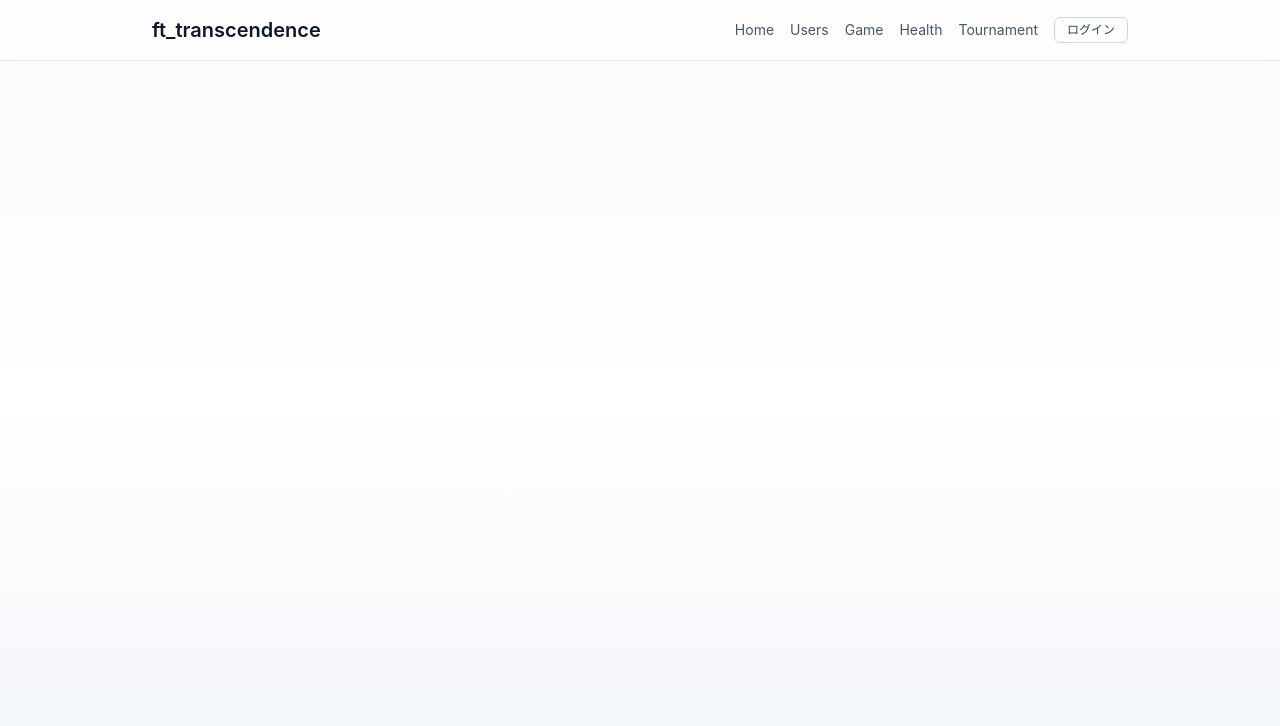
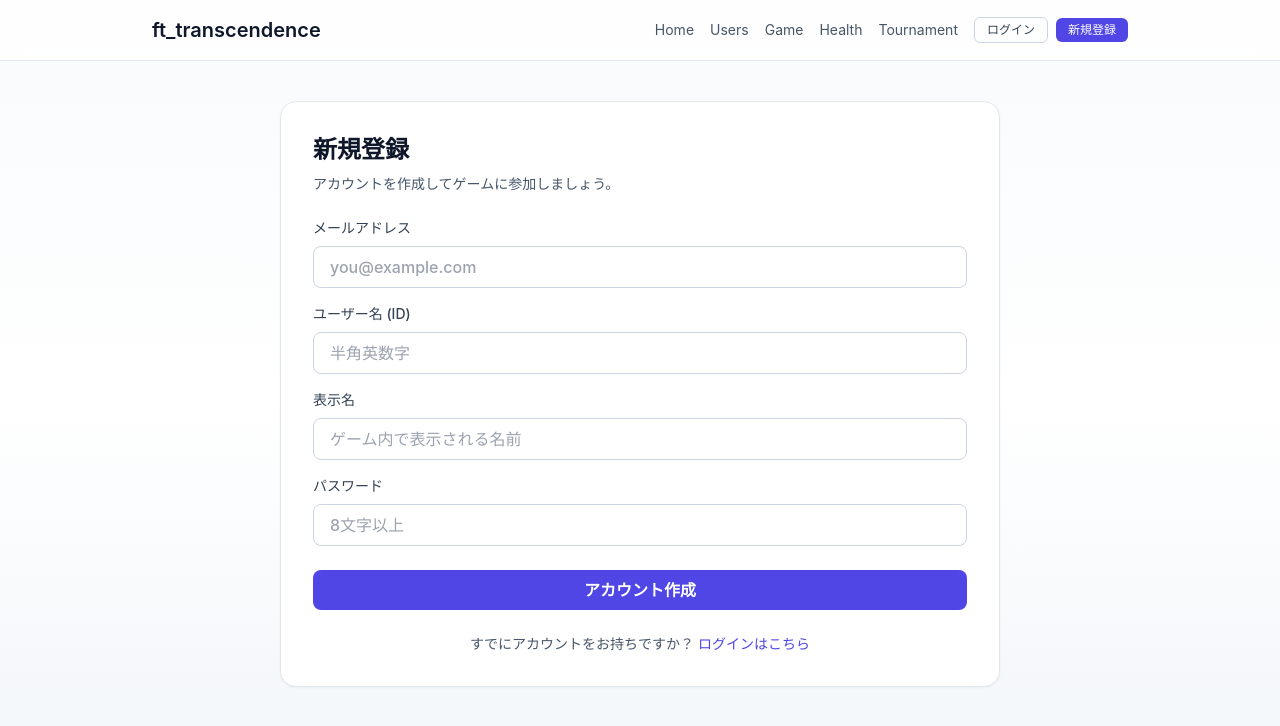
Before and after one commit to punchlemon/ft_transcendence, a React (Vite) app in the folder frontend/: page /register in a window 1280 px wide. Shown: the top 726 px of the page. Built offline with nearby package versions, Linux system fonts and the light colour scheme; no server answers.

Commit message:
feat(frontend): update app routing, profile page and add register page

```diff
--- a/frontend/src/App.tsx
+++ b/frontend/src/App.tsx
@@ -4,6 +4,7 @@ import HomePage from './pages/Home'
 import HealthCheckPage from './pages/HealthCheck'
 import TournamentPage from './pages/Tournament'
 import LoginPage from './pages/Login'
+import RegisterPage from './pages/Register'
 import MfaChallengePage from './pages/MfaChallenge'
 import OAuthCallbackPage from './pages/OAuthCallback'
 import ProfilePage from './pages/Profile'
@@ -12,6 +13,7 @@ import UsersPage from './pages/Users'
 import GameLobbyPage from './pages/GameLobby'
 import GameRoomPage from './pages/GameRoom'
 import ChatDrawer from './components/chat/ChatDrawer'
+import NotificationBell from './components/ui/NotificationBell'
 import useAuthStore from './stores/authStore'
 
 const App = () => {
@@ -38,6 +40,7 @@ const App = () => {
               <Link to="/tournament">Tournament</Link>
               {user ? (
                 <div className="flex items-center gap-3" data-testid="navbar-auth-state">
+                  <NotificationBell />
                   <Link to={`/profile/${user.id}`} className="hover:underline">
                     {user.displayName}
                   </Link>
@@ -53,12 +56,20 @@ const App = () => {
                   </button>
                 </div>
               ) : (
+                <div className="flex items-center gap-2">
                   <Link
                     to="/login"
                     className="rounded-md border border-slate-300 px-3 py-1 text-xs font-medium text-slate-700 hover:bg-slate-50"
                   >
                     ログイン
                   </Link>
+                  <Link
+                    to="/register"
+                    className="rounded-md bg-indigo-600 px-3 py-1 text-xs font-medium text-white hover:bg-indigo-500"
+                  >
+                    新規登録
+                  </Link>
+                </div>
               )}
             </nav>
           </div>
@@ -70,6 +81,7 @@ const App = () => {
             <Route path="/health" element={<HealthCheckPage />} />
             <Route path="/tournament" element={<TournamentPage />} />
             <Route path="/login" element={<LoginPage />} />
+            <Route path="/register" element={<RegisterPage />} />
             <Route path="/auth/2fa" element={<MfaChallengePage />} />
             <Route path="/oauth/callback" element={<OAuthCallbackPage />} />
             <Route path="/profile/:id" element={<ProfilePage />} />
--- a/frontend/src/pages/Profile.tsx
+++ b/frontend/src/pages/Profile.tsx
@@ -1,5 +1,5 @@
 import { useEffect, useState } from 'react'
-import { useParams } from 'react-router-dom'
+import { useParams, useNavigate } from 'react-router-dom'
 import useAuthStore from '../stores/authStore'
 import {
   fetchUserProfile,
@@ -9,7 +9,8 @@ import {
   removeFriend,
   acceptFriendRequest,
   blockUser,
-  unblockUser
+  unblockUser,
+  inviteToGame
 } from '../lib/api'
 import { EditProfileModal } from '../components/profile/EditProfileModal'
 
@@ -54,6 +55,7 @@ interface Friend {
 
 const ProfilePage = () => {
   const { id } = useParams<{ id: string }>()
+  const navigate = useNavigate()
   const currentUser = useAuthStore((state) => state.user)
   const isOwnProfile = currentUser?.id === (id ? Number(id) : undefined)
 
@@ -158,6 +160,20 @@ const ProfilePage = () => {
     }
   }
 
+  const handleInvite = async () => {
+    if (!profile) return
+    setIsActionLoading(true)
+    try {
+      const { sessionId } = await inviteToGame(Number(profile.id))
+      navigate(`/game/${sessionId}`)
+    } catch (err) {
+      console.error(err)
+      setError('Failed to invite user')
+    } finally {
+      setIsActionLoading(false)
+    }
+  }
+
   if (isLoading) {
     return (
       <div className="flex min-h-[50vh] items-center justify-center">
@@ -216,6 +232,13 @@ const ProfilePage = () => {
               <>
                 {!profile.isBlockedByViewer && !profile.isBlockingViewer && (
                   <>
+                    <button
+                      onClick={handleInvite}
+                      disabled={isActionLoading}
+                      className="rounded-md bg-indigo-600 px-4 py-2 text-sm font-medium text-white hover:bg-indigo-500 disabled:opacity-50"
+                    >
+                      Invite to Game
+                    </button>
                     {profile.friendshipStatus === 'NONE' && (
                       <button
                         onClick={() => handleFriendAction('add')}
--- /dev/null
+++ b/frontend/src/pages/Register.tsx
@@ -0,0 +1,160 @@
+import { FormEvent, useState } from 'react'
+import { isAxiosError } from 'axios'
+import { Link, useNavigate } from 'react-router-dom'
+import { register } from '../lib/api'
+import useAuthStore from '../stores/authStore'
+
+const RegisterPage = () => {
+  const [email, setEmail] = useState('')
+  const [username, setUsername] = useState('')
+  const [displayName, setDisplayName] = useState('')
+  const [password, setPassword] = useState('')
+  const [errorMessage, setErrorMessage] = useState<string | null>(null)
+  const [isSubmitting, setIsSubmitting] = useState(false)
+  const setSession = useAuthStore((state) => state.setSession)
+  const navigate = useNavigate()
+
+  const validateInput = (): boolean => {
+    const normalizedEmail = email.trim().toLowerCase()
+    if (!normalizedEmail) {
+      setErrorMessage('メールアドレスを入力してください。')
+      return false
+    }
+    const emailPattern = /^[^\s@]+@[^\s@]+\.[^\s@]+$/
+    if (!emailPattern.test(normalizedEmail)) {
+      setErrorMessage('有効なメールアドレスを入力してください。')
+      return false
+    }
+    if (!username || username.length < 3) {
+      setErrorMessage('ユーザー名は3文字以上で入力してください。')
+      return false
+    }
+    if (!displayName || displayName.length < 3) {
+      setErrorMessage('表示名は3文字以上で入力してください。')
+      return false
+    }
+    if (!password || password.length < 8) {
+      setErrorMessage('パスワードは8文字以上で入力してください。')
+      return false
+    }
+    return true
+  }
+
+  const handleSubmit = async (event: FormEvent<HTMLFormElement>) => {
+    event.preventDefault()
+    setErrorMessage(null)
+
+    if (!validateInput()) {
+      return
+    }
+
+    setIsSubmitting(true)
+    try {
+      const response = await register({
+        email: email.trim().toLowerCase(),
+        username: username.trim(),
+        displayName: displayName.trim(),
+        password
+      })
+      setSession({ user: response.user, tokens: response.tokens })
+      navigate('/')
+    } catch (error) {
+      if (isAxiosError(error) && error.response?.data && 'error' in error.response.data) {
+        const message = (error.response.data as { error?: { message?: string } }).error?.message
+        setErrorMessage(message ?? '登録に失敗しました。')
+      } else {
+        setErrorMessage('登録に失敗しました。時間をおいて再試行してください。')
+      }
+    } finally {
+      setIsSubmitting(false)
+    }
+  }
+
+  return (
+    <div className="mx-auto flex max-w-3xl flex-col gap-8 px-6 py-10">
+      <section className="rounded-2xl border border-slate-200 bg-white p-8 shadow-sm">
+        <h1 className="text-2xl font-bold text-slate-900">新規登録</h1>
+        <p className="mt-2 text-sm text-slate-600">
+          アカウントを作成してゲームに参加しましょう。
+        </p>
+
+        {errorMessage ? (
+          <div role="alert" className="mt-6 rounded-lg border border-red-200 bg-red-50 px-4 py-3 text-sm text-red-800">
+            {errorMessage}
+          </div>
+        ) : null}
+
+        <form className="mt-6 flex flex-col gap-4" onSubmit={handleSubmit} noValidate>
+          <label className="flex flex-col gap-2 text-sm font-medium text-slate-700">
+            メールアドレス
+            <input
+              type="email"
+              className="rounded-lg border border-slate-300 px-4 py-2 text-base text-slate-900 focus:border-indigo-500 focus:outline-none"
+              value={email}
+              onChange={(event) => setEmail(event.target.value)}
+              placeholder="you@example.com"
+              disabled={isSubmitting}
+              required
+            />
+          </label>
+
+          <label className="flex flex-col gap-2 text-sm font-medium text-slate-700">
+            ユーザー名 (ID)
+            <input
+              type="text"
+              className="rounded-lg border border-slate-300 px-4 py-2 text-base text-slate-900 focus:border-indigo-500 focus:outline-none"
+              value={username}
+              onChange={(event) => setUsername(event.target.value)}
+              placeholder="半角英数字"
+              disabled={isSubmitting}
+              required
+            />
+          </label>
+
+          <label className="flex flex-col gap-2 text-sm font-medium text-slate-700">
+            表示名
+            <input
+              type="text"
+              className="rounded-lg border border-slate-300 px-4 py-2 text-base text-slate-900 focus:border-indigo-500 focus:outline-none"
+              value={displayName}
+              onChange={(event) => setDisplayName(event.target.value)}
+              placeholder="ゲーム内で表示される名前"
+              disabled={isSubmitting}
+              required
+            />
+          </label>
+
+          <label className="flex flex-col gap-2 text-sm font-medium text-slate-700">
+            パスワード
+            <input
+              type="password"
+              className="rounded-lg border border-slate-300 px-4 py-2 text-base text-slate-900 focus:border-indigo-500 focus:outline-none"
+              value={password}
+              onChange={(event) => setPassword(event.target.value)}
+              placeholder="8文字以上"
+              disabled={isSubmitting}
+              required
+            />
+          </label>
+
+          <button
+            type="submit"
+            className="mt-2 inline-flex items-center justify-center rounded-lg bg-indigo-600 px-4 py-2 font-semibold text-white hover:bg-indigo-500 disabled:cursor-not-allowed disabled:bg-slate-400"
+            disabled={isSubmitting}
+          >
+            {isSubmitting ? '登録中...' : 'アカウント作成'}
+          </button>
+        </form>
+
+        <div className="mt-6 text-center text-sm text-slate-600">
+          すでにアカウントをお持ちですか？{' '}
+          <Link to="/login" className="font-medium text-indigo-600 hover:text-indigo-500">
+            ログインはこちら
+          </Link>
+        </div>
+      </section>
+    </div>
+  )
+}
+
+export default RegisterPage
```
Lines whose indentation alone changed are shown as unchanged.
